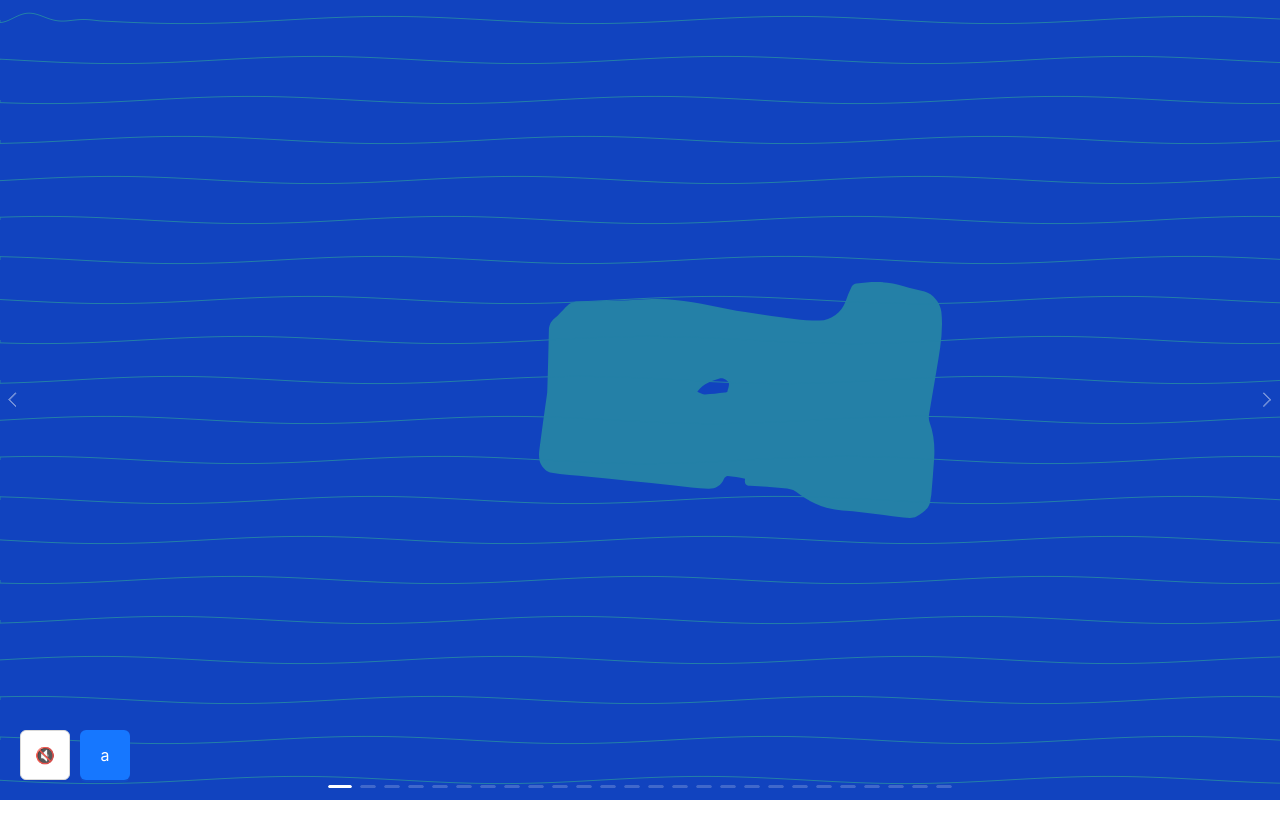
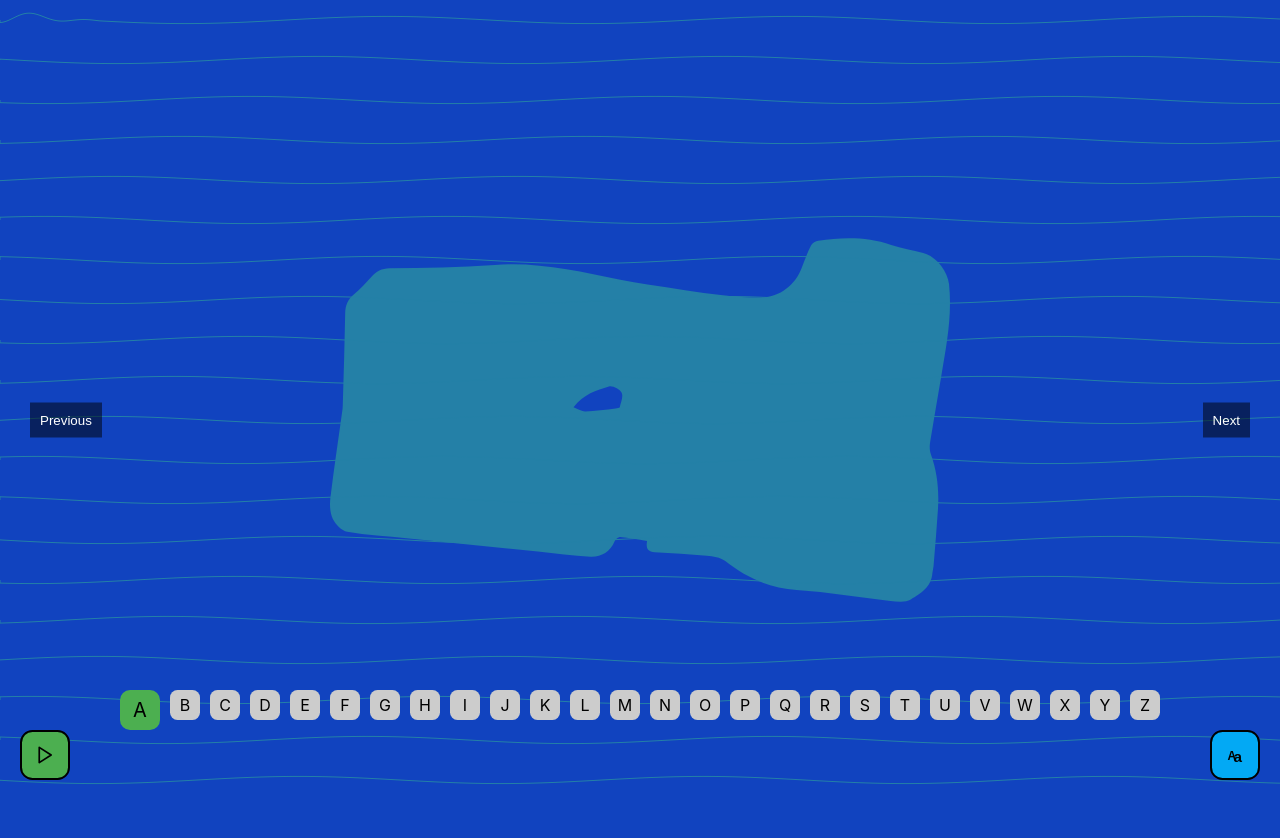
Before and after one commit to hbardet/Typeau, a React (Create React App) app: page / in a window 1280 px wide. Before the commit the page ends 800 px from the top, so only its background shows below. Built offline with nearby package versions, Linux system fonts and the light colour scheme.

Commit message:
[Features][+] = adding new carousel

```diff
--- a/package.json
+++ b/package.json
@@ -15,6 +15,8 @@
     "react": "^18.3.1",
     "react-dom": "^18.3.1",
     "react-scripts": "5.0.1",
+    "react-swipeable": "^7.0.2",
+    "react-transition-group": "^4.4.5",
     "react-wavify": "^1.11.1",
     "styled-components": "^6.1.13",
     "three": "^0.169.0",
--- a/src/Components/Carousel/Carousel.jsx
+++ b/src/Components/Carousel/Carousel.jsx
@@ -1,4 +1,4 @@
-import { Carousel, Row, Col } from "antd";
+import React, { useState, useRef, useEffect } from "react";
 import "./Carousel.css";
 
 const CustomCarousel = ({
@@ -7,29 +7,188 @@ const CustomCarousel = ({
   currentIndex = 0,
   setCurrentIndex,
 }) => {
+  // Extended list with clones at start and end.
+  const extendedSvgList = [svgList[svgList.length - 1], ...svgList, svgList[0]];
+
+  // Internal index starts at 1 (first real slide)
+  const [index, setIndex] = useState(1);
+  const [dragStart, setDragStart] = useState(null);
+  const [dragOffset, setDragOffset] = useState(0);
+  const [isTransitionEnabled, setIsTransitionEnabled] = useState(true);
+  const containerRef = useRef(null);
+  const prevParentIndexRef = useRef(currentIndex);
+
+  // When parent's currentIndex changes, decide on a target internal index.
+  // Use a circular difference calculation (alphabet length = 26).
+  useEffect(() => {
+    const old = prevParentIndexRef.current;
+    const newP = currentIndex;
+    let diff = newP - old;
+    if (diff > 13) diff = diff - 26;
+    if (diff < -13) diff = diff + 26;
+
+    // If moving backward (from A to Z)
+    if (diff < 0 && old === 0 && newP === 25) {
+      setIndex(0);
+    }
+    // If moving forward (from Z to A)
+    else if (diff > 0 && old === 25 && newP === 0) {
+      setIndex(extendedSvgList.length - 1);
+    } else {
+      // In all other cases, the internal index matches parent's index + 1.
+      setIndex(newP + 1);
+    }
+    prevParentIndexRef.current = newP;
+  }, [currentIndex, extendedSvgList.length]);
+
+  // Propagate internal index changes back to the parent mapping internal index to parent's range.
+  useEffect(() => {
+    if (index === 0) {
+      setCurrentIndex(extendedSvgList.length - 3);
+    } else if (index === extendedSvgList.length - 1) {
+      setCurrentIndex(0);
+    } else {
+      setCurrentIndex(index - 1);
+    }
+  }, [index, extendedSvgList.length, setCurrentIndex]);
+
+  const handleDragStart = (clientX) => {
+    setDragStart(clientX);
+  };
+
+  const handleDragMove = (clientX) => {
+    if (dragStart !== null) {
+      setDragOffset(clientX - dragStart);
+    }
+  };
+
+  const handleDragEnd = () => {
+    if (dragStart !== null && containerRef.current) {
+      const threshold = containerRef.current.offsetWidth * 0.25;
+      if (dragOffset > threshold) {
+        slidePrev();
+      } else if (dragOffset < -threshold) {
+        slideNext();
+      }
+      setDragStart(null);
+      setDragOffset(0);
+    }
+  };
+
+  const handleMouseDown = (e) => handleDragStart(e.clientX);
+  const handleMouseMove = (e) => handleDragMove(e.clientX);
+  const handleMouseUp = () => handleDragEnd();
+  const handleTouchStart = (e) => handleDragStart(e.touches[0].clientX);
+  const handleTouchMove = (e) => handleDragMove(e.touches[0].clientX);
+  const handleTouchEnd = () => handleDragEnd();
+
+  const slideNext = () => {
+    setIndex((prev) => prev + 1);
+    setIsTransitionEnabled(true);
+  };
+
+  const slidePrev = () => {
+    setIndex((prev) => prev - 1);
+    setIsTransitionEnabled(true);
+  };
+
+  const handleTransitionEnd = () => {
+    if (index === extendedSvgList.length - 1) {
+      setIsTransitionEnabled(false);
+      setIndex(1);
+    } else if (index === 0) {
+      setIsTransitionEnabled(false);
+      setIndex(extendedSvgList.length - 2);
+    }
+  };
+
+  // Re-enable CSS transition after an instant jump.
+  useEffect(() => {
+    if (!isTransitionEnabled) {
+      const timer = setTimeout(() => {
+        setIsTransitionEnabled(true);
+      }, 50);
+      return () => clearTimeout(timer);
+    }
+  }, [isTransitionEnabled]);
+
   return (
-    <div style={{ height: "100vh", position: "relative" }}>
-      <Carousel
-        arrows
-        beforeChange={(from, to) => setCurrentIndex(to)}
-        style={{ width: "100%", height: "100vh", background: "transparent" }}
+    <div
+      ref={containerRef}
+      onMouseDown={handleMouseDown}
+      onMouseMove={handleMouseMove}
+      onMouseUp={handleMouseUp}
+      onMouseLeave={handleMouseUp}
+      onTouchStart={handleTouchStart}
+      onTouchMove={handleTouchMove}
+      onTouchEnd={handleTouchEnd}
+      style={{
+        height: "100vh",
+        position: "relative",
+        overflow: "hidden",
+        cursor: "grab",
+      }}
+    >
+      <div
+        className="carousel-container"
+        onTransitionEnd={handleTransitionEnd}
+        style={{
+          display: "flex",
+          transition:
+            isTransitionEnabled && dragStart === null
+              ? "transform 0.5s ease-in-out"
+              : "none",
+          transform: `translateX(calc(-${index * 100}% + ${dragOffset}px))`,
+        }}
       >
-        {svgList.map((svgPath, index) => (
-          <div key={index} className="carousel-slide">
-            <Row justify="center" align="middle" style={{ height: "100%" }}>
-              <Col>
-                <img
-                  src={svgPath}
-                  alt={`SVG ${index + 1}`}
-                  style={{ width: svgSize, height: svgSize }}
-                />
-              </Col>
-            </Row>
+        {extendedSvgList.map((svgPath, idx) => (
+          <div
+            key={idx}
+            className="carousel-slide"
+            style={{
+              minWidth: "100%",
+              height: "100vh",
+              display: "flex",
+              justifyContent: "center",
+              alignItems: "center",
+            }}
+          >
+            <img
+              src={svgPath}
+              alt={`SVG ${idx}`}
+              draggable="false"
+              style={{
+                width: "50%",
+                height: "50%",
+                userSelect: "none",
+                WebkitUserSelect: "none",
+                MozUserSelect: "none",
+                msUserSelect: "none",
+              }}
+            />
           </div>
         ))}
-      </Carousel>
+      </div>
+      <button onClick={slidePrev} style={{ ...buttonStyle, left: "10px" }}>
+        Previous
+      </button>
+      <button onClick={slideNext} style={{ ...buttonStyle, right: "10px" }}>
+        Next
+      </button>
     </div>
   );
 };
 
+const buttonStyle = {
+  position: "absolute",
+  top: "50%",
+  transform: "translateY(-50%)",
+  backgroundColor: "rgba(0, 0, 0, 0.5)",
+  color: "#fff",
+  border: "none",
+  padding: "10px",
+  cursor: "pointer",
+  zIndex: 1,
+};
+
 export default CustomCarousel;
--- /dev/null
+++ b/src/Components/ProgressBar/ProgressBar.jsx
@@ -0,0 +1,39 @@
+import React from "react";
+
+const ProgressBar = ({ currentIndex, setCurrentIndex, alphabet }) => {
+  return (
+    <div
+      style={{
+        display: "flex",
+        justifyContent: "center",
+        gap: "10px",
+      }}
+    >
+      {alphabet.map((letter, idx) => {
+        const isActive = idx === currentIndex;
+        return (
+          <div
+            key={idx}
+            onClick={() => setCurrentIndex(idx)}
+            style={{
+              width: isActive ? "40px" : "30px",
+              height: isActive ? "40px" : "30px",
+              borderRadius: "25%",
+              backgroundColor: isActive ? "#4CAF50" : "#ccc",
+              display: "flex",
+              alignItems: "center",
+              justifyContent: "center",
+              cursor: "pointer",
+              fontSize: isActive ? "20px" : "16px",
+              transition: "all 0.3s ease",
+            }}
+          >
+            {letter.toUpperCase()}
+          </div>
+        );
+      })}
+    </div>
+  );
+};
+
+export default ProgressBar;
--- /dev/null
+++ b/src/Components/RoundedButton/RoundedButton.jsx
@@ -0,0 +1,40 @@
+import React from 'react';
+
+function RoundedButton({ icon, onClick, size, color, backgroundColor, borderColor }) {
+  return (
+    <button
+      onClick={onClick}
+      style={{
+        width: size,
+        height: size,
+        backgroundColor,
+        borderColor,
+        borderRadius: '25%',
+        display: 'flex',
+        alignItems: 'center',
+        justifyContent: 'center',
+        border: '2px solid',
+        cursor: 'pointer',
+        outline: 'none',
+        transition: 'background-color 0.3s ease, transform 0.3s ease',
+      }}
+      className="rounded-button"
+    >
+      <div
+        style={{
+          width: '60%',
+          height: '60%',
+          display: 'flex',
+          alignItems: 'center',
+          justifyContent: 'center',
+          transition: 'transform 0.3s ease, opacity 0.3s ease',
+        }}
+      >
+        {icon}
+      </div>
+    </button>
+  );
+}
+
+
+export default RoundedButton;
--- a/src/Pages/Typeau/Typeau.jsx
+++ b/src/Pages/Typeau/Typeau.jsx
@@ -1,13 +1,41 @@
-import { Button } from "antd";
 import { useEffect, useRef, useState } from "react";
 import CustomCarousel from "../../Components/Carousel/Carousel";
 import WaveContainer from "../../Components/WaveContainer/WaveContainer";
+import RoundedButton from "../../Components/RoundedButton/RoundedButton";
+import ProgressBar from "../../Components/ProgressBar/ProgressBar";
+
+const PLAY_ICON = (
+  <svg width="24" height="24" viewBox="0 0 24 24" fill="none" stroke="currentColor" strokeWidth="2" strokeLinecap="round" strokeLinejoin="round">
+    <polygon points="5 3 19 12 5 21" />
+  </svg>
+);
+
+const PAUSE_ICON = (
+  <svg width="24" height="24" viewBox="0 0 24 24" fill="none" stroke="currentColor" strokeWidth="2" strokeLinecap="round" strokeLinejoin="round">
+    <rect x="6" y="4" width="4" height="16" />
+    <rect x="14" y="4" width="4" height="16" />
+  </svg>
+);
+
+const UPPERCASE_ICON = (
+  <svg width="24" height="24" viewBox="0 0 24 24" fill="none" xmlns="http://www.w3.org/2000/svg">
+    <text x="3" y="20" fontSize="18" fill="currentColor" fontWeight="bold">A</text>
+    <text x="12" y="18" fontSize="14" fill="currentColor" fontWeight="bold">a</text>
+  </svg>
+);
+
+const LOWERCASE_ICON = (
+  <svg width="24" height="24" viewBox="0 0 24 24" fill="none" xmlns="http://www.w3.org/2000/svg">
+    <text x="3" y="18" fontSize="14" fill="currentColor" fontWeight="bold">A</text>
+    <text x="10" y="20" fontSize="18" fill="currentColor" fontWeight="bold">a</text>
+  </svg>
+);
 
 function createListSvg(basePath) {
   const svgList = [];
   for (let i = 0; i < 26; i++) {
     svgList.push(
-      `${process.env.PUBLIC_URL}/character/${basePath}/${String.fromCharCode(97 + i)}_${basePath}.svg`,
+      `${process.env.PUBLIC_URL}/character/${basePath}/${String.fromCharCode(97 + i)}_${basePath}.svg`
     );
   }
   return svgList;
@@ -19,9 +47,8 @@ const svgListUpper = createListSvg("uppercase");
 function Typeau() {
   const audioRef = useRef(null);
   const [isPlaying, setIsPlaying] = useState(false);
-
   const [showFirstCarousel, setShowFirstCarousel] = useState(true);
-  const [index, setIndex] = useState(0);
+  const [currentIndex, setCurrentIndex] = useState(0);
   const [character, setCharacter] = useState("a");
 
   const toggleCarousel = () => {
@@ -41,13 +68,12 @@ function Typeau() {
 
   useEffect(() => {
     const audio = audioRef.current;
-      if (audio) {
-        audio.play().catch((error) => {
+    if (audio) {
+      audio.play().catch((error) => {
         console.log("Erreur de lecture automatique:", error);
         setIsPlaying(false);
       });
     }
-
     return () => {
       if (audio) {
         audio.pause();
@@ -55,16 +81,13 @@ function Typeau() {
     };
   }, []);
 
-
   useEffect(() => {
-    const currentIndex = index;
-    const characterCode = showFirstCarousel
-      ? 97 + currentIndex
-      : 65 + currentIndex;
+    const characterCode = showFirstCarousel ? 97 + currentIndex : 65 + currentIndex;
     setCharacter(String.fromCharCode(characterCode));
-  }, [showFirstCarousel, index]);
+  }, [showFirstCarousel, currentIndex]);
 
   const path = process.env.PUBLIC_URL + "/background-music.mp3";
+  const alphabetList = Array.from({ length: 26 }, (_, i) => String.fromCharCode(97 + i));
 
   return (
     <div
@@ -76,62 +99,56 @@ function Typeau() {
       }}
     >
       <audio ref={audioRef} src={path} loop autoPlay />
-      <div style={{ height: "100vh", position: "relative" }}>
-        {showFirstCarousel ? (
-          <CustomCarousel
-            svgList={svgListLower}
-            svgSize="200%"
-            setCurrentIndex={setIndex}
-          />
-        ) : (
-          <CustomCarousel
-            svgList={svgListUpper}
-            svgSize="200%"
-            setCurrentIndex={setIndex}
-          />
-        )}
+      <div style={{ height: "100vh", position: "relative", padding: "20px" }}>
+        <CustomCarousel
+          svgList={showFirstCarousel ? svgListLower : svgListUpper}
+          svgSize="50%"
+          currentIndex={currentIndex}
+          setCurrentIndex={setCurrentIndex}
+        />
+        <WaveContainer />
       </div>
-      <WaveContainer baseColor="#2480a7" waveCount={20} />
+      <div
+        style={{
+          position: "fixed",
+          bottom: "70px",
+          left: 0,
+          right: 0,
+          display: "flex",
+          justifyContent: "center",
+          zIndex: 2,
+        }}
+      >
+        <ProgressBar currentIndex={currentIndex} setCurrentIndex={setCurrentIndex} alphabet={alphabetList} />
+      </div>
       <div
         style={{
           position: "fixed",
           bottom: "20px",
-          left: "20px",
+          left: 0,
+          right: 0,
           display: "flex",
-          gap: "10px",
+          justifyContent: "space-between",
+          padding: "0 20px",
+          zIndex: 2,
         }}
       >
-        <Button
+        <RoundedButton
+          icon={isPlaying ? PAUSE_ICON : PLAY_ICON}
           onClick={togglePlay}
-          style={{
-            padding: "10px",
-            fontSize: "16px",
-            width: "50px",
-            height: "50px",
-            borderRadius: "25",
-            display: "flex",
-            justifyContent: "center",
-            alignItems: "center",
-          }}
-        >
-          {isPlaying ? "🔊" : "🔇"}
-        </Button>
-        <Button
-          type="primary"
+          size={50}
+          color="#fff"
+          backgroundColor="#4CAF50"
+          borderColor="#3e8e41"
+        />
+        <RoundedButton
+          icon={showFirstCarousel ? LOWERCASE_ICON : UPPERCASE_ICON}
           onClick={toggleCarousel}
-          style={{
-            padding: "10px",
-            fontSize: "16px",
-            width: "50px",
-            height: "50px",
-            borderRadius: "25",
-            display: "flex",
-            justifyContent: "center",
-            alignItems: "center",
-          }}
-        >
-          {character}
-        </Button>
+          size={50}
+          color="#fff"
+          backgroundColor="#03A9F4"
+          borderColor="#039BE5"
+        />
       </div>
     </div>
   );
```
Also changed, not shown: src/Components/WaveContainer/WaveContainer.jsx (+12 -4 lines), 1 other file (tests, documents, lock files or other folders).
